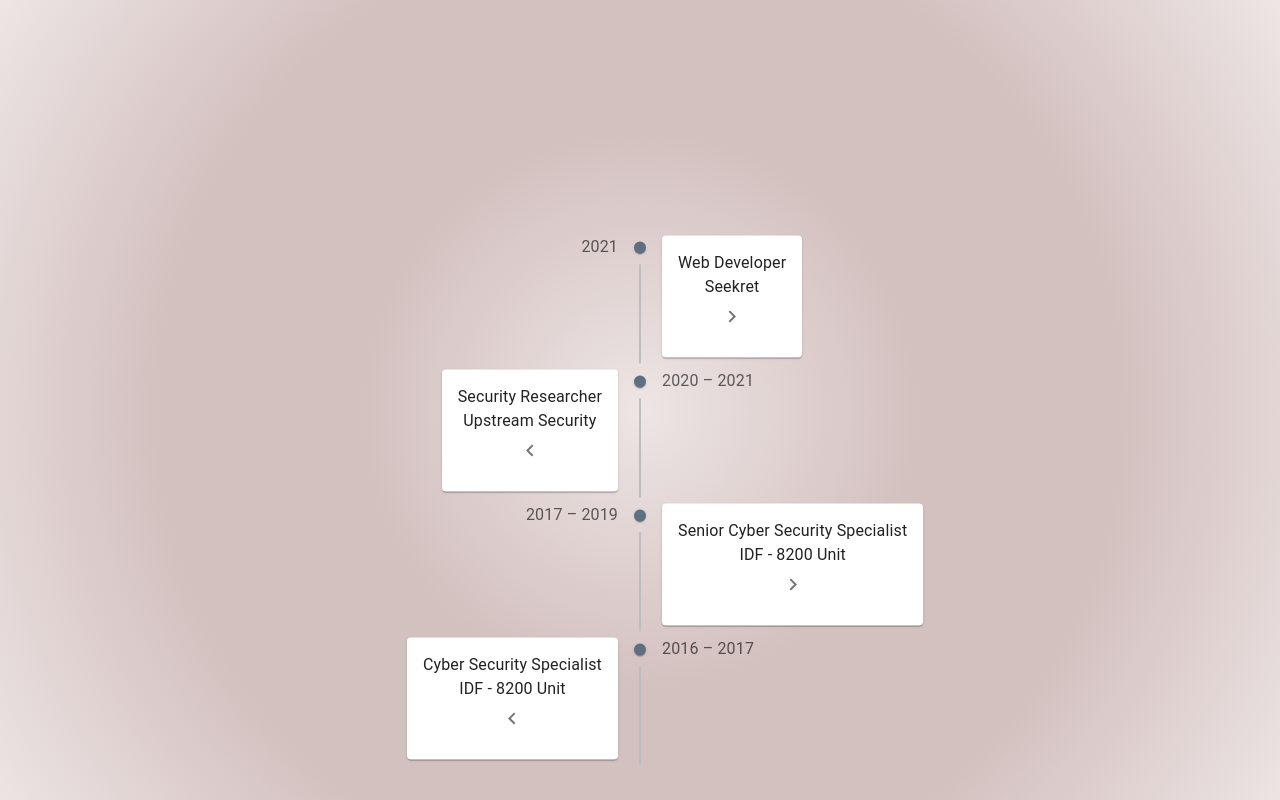
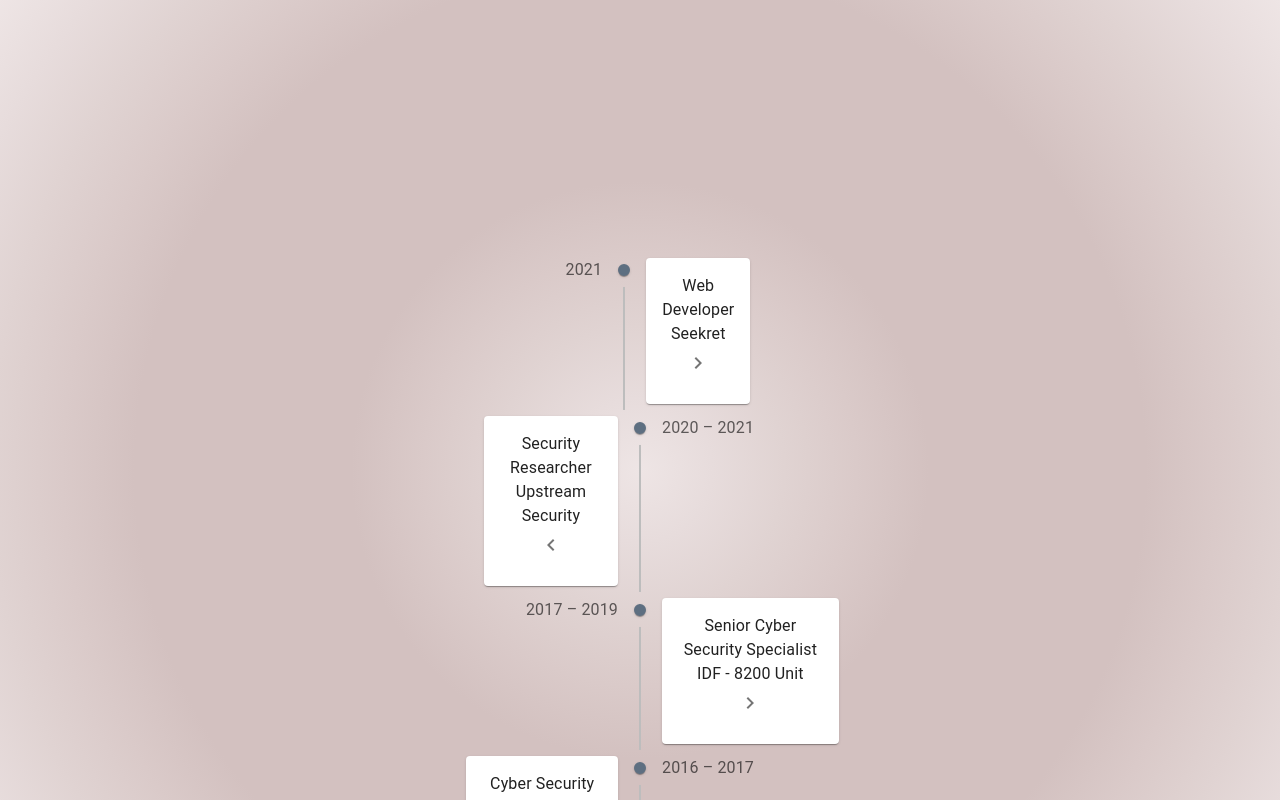
Before and after one commit to Roee97/PortfolioWebsite, a React (Create React App) app: page / in a window 1280 px wide. Both pictures are taken after a click on the button "PRESS ME!". Shown: the top 800 px of the page. Built offline with nearby package versions, Linux system fonts and the light colour scheme.

Commit message:
working vertical animation, basic timeline working

```diff
--- a/package.json
+++ b/package.json
@@ -49,9 +49,6 @@
     ]
   },
   "devDependencies": {
-    "@types/styled-components": "^5.1.26",
-    "@typescript-eslint/eslint-plugin": "^5.39.0",
-    "@typescript-eslint/parser": "^5.39.0",
-    "eslint-plugin-react": "^7.31.9"
+    "@types/styled-components": "^5.1.26"
   }
 }
--- a/src/App.js
+++ b/src/App.js
@@ -6,6 +6,7 @@ import Introduction from "./components/Introduction.tsx";
 import { MyTheme } from "./theme.tsx";
 import { ThemeProvider } from '@mui/material/styles';
 import UpSwitchAnimation from './components/UpSwitchAnimation.tsx'
+import DownSwitchAnimation from './components/DownSwitchAnimation.tsx'
 import ExperienceTimeline from './components/ExperienceTimeline.tsx'
 
 const theme = MyTheme
@@ -25,12 +26,13 @@ function App () {
         <Paper sx={classes.mainPaper}
           variant={'background'}
           >
-          <UpSwitchAnimation
-          preAnimationChild={<Introduction/>}
-          duringAnimationChild={<Introduction initialAnimation={false} />}
-          postAnimationChild={<ExperienceTimeline />}
+          <DownSwitchAnimation
+          upperChild={<Introduction/>}
+          duringAnimationUpperChild={<Introduction initialAnimation={false} />}
+          lowerChild={<ExperienceTimeline />}
+          initialComponent='upper'
           >
-          </UpSwitchAnimation>
+          </DownSwitchAnimation>
           {/* <ExperienceTimeline /> */}
         </Paper>
         </ThemeProvider>
--- /dev/null
+++ b/src/components/DownSwitchAnimation.tsx
@@ -0,0 +1,106 @@
+import { ReactJSXElement } from '@emotion/react/types/jsx-namespace';
+import Box from '@mui/material/Box';
+import Button from '@mui/material/Button';
+import React, { useState, useEffect } from 'react';
+import styled, {keyframes} from "styled-components";
+
+interface UpSwitchAnimationProps {
+    upperChild: React.ReactNode
+    lowerChild: React.ReactNode
+    duringAnimationUpperChild: React.ReactNode,
+    duringAnimationLowerChild: React.ReactNode,
+    initialComponent: 'upper' | 'lower'
+}
+
+export default function VerticalSwitchAnimation({upperChild, lowerChild, duringAnimationUpperChild, duringAnimationLowerChild, initialComponent}: UpSwitchAnimationProps) {
+    const [upState, setUpState] = useState(false)
+    const [startInAnimation, setStartInAnimation] = useState(false)
+    const [animationActive, setAnimationActive] = useState(false)
+    const [isUp, setIsUp] = useState(initialComponent == 'upper')
+    const [postAnimation, setPostAnimation] = useState<React.ReactNode>(<></>) // what will be displayed after user will press button
+    const [currentComponent, setCurrentComponent] = useState<React.ReactNode>(<></>) // what will
+
+    // useEffect(() => {
+    //     setPostAnimation(isUp ? lowerChild : upperChild) // set what should be displayed after animation button has been pressed
+    //     setCurrentComponent(isUp ? upperChild : lowerChild) // the current component user wants to see
+    // }, [])
+
+    useEffect(() => {
+        setPostAnimation(isUp ? lowerChild : upperChild) // set what should be displayed after animation button has been pressed
+        setCurrentComponent(isUp ? upperChild : lowerChild) // the current component user wants to see
+    }, [isUp])
+
+    // when animation ends, reset value
+    useEffect(() => {
+        if(!animationActive) {
+            setStartInAnimation(false)
+        }
+    })
+
+  const delaySetStateUp = () => {
+    setAnimationActive(true)
+    setTimeout(() => {
+      setUpState(true)
+      setStartInAnimation(true)
+    //   setAnimationActive(false)
+    }, 1500)
+    setTimeout(() => {
+        setIsUp(!isUp)
+      }, 3500)
+      setTimeout(() => {
+        setAnimationActive(false)
+      }, 3500)
+  }
+
+  const OutScreenAnimation = keyframes`
+  0% {
+    opacity: 1;
+  }
+
+  100% {
+    opacity: 1;
+    transform: translateY(${isUp ? '-100' : '100'}vh);
+  }
+`;
+
+const OutComponent = styled.div`
+  animation-name: ${OutScreenAnimation};
+  animation-duration: 2.2s;
+`;
+
+// if current state is up -> arrive from below
+// if current state is dowen -> arrive from above
+const InScreenAnimation = keyframes`
+    0% {
+      opacity: 1;
+      transform: translateY(${isUp ? '100vh' : '-100vh'})
+
+    }
+    100% {
+      opacity: 1;
+      transform: translateY(${isUp ? '3vh' : ''})
+    }
+`;
+const InComponent = styled.div`
+  animation-name: ${InScreenAnimation};
+  animation-duration: 2s
+`;
+
+  return (
+    <Box sx={{display:'flex', justifyContent: 'center', flexDirection: 'column'}}>
+        {(!isUp && !animationActive) && <Button onClick={() => delaySetStateUp()}>Press Me!</Button>}
+    {animationActive ? ( startInAnimation ?
+        <InComponent>
+            {isUp ? (duringAnimationLowerChild || lowerChild) : (duringAnimationUpperChild || upperChild)}
+        </InComponent> :
+            <OutComponent>
+                {isUp ? (duringAnimationUpperChild || upperChild) : (duringAnimationLowerChild || lowerChild)}
+            </OutComponent>
+            ) :
+                <>
+                {isUp ? upperChild : lowerChild}
+                {isUp && <Button onClick={() => delaySetStateUp()}>Press Me!</Button>}
+            </>}
+        </Box>
+  )
+}
--- a/src/components/ExperienceTimeline.tsx
+++ b/src/components/ExperienceTimeline.tsx
@@ -81,7 +81,7 @@ export default function ExperienceTimeline() {
         {data.map((job, index) => {
             const obj = {...job, index} as JobInfo & IndexProp
             return (
-                <TimelineItem>
+                <TimelineItem sx={{maxWidth: '70%', alignSelf: 'center'}}>
                 <TimelineOppositeContent color="text.secondary">
                     {job.workPeriod}
           </TimelineOppositeContent>
```
Also changed, not shown: 1 other file (tests, documents, lock files or other folders).
